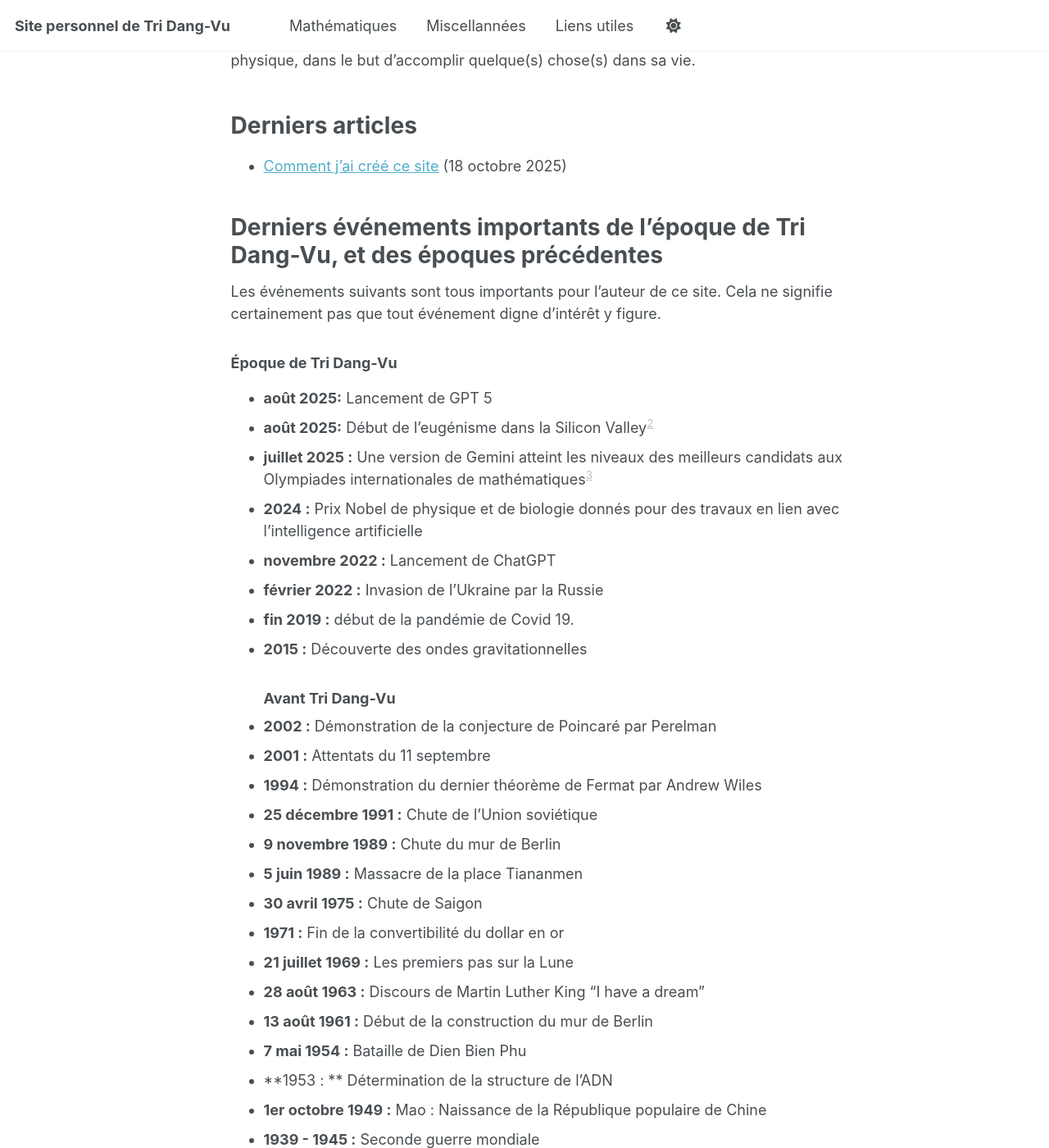
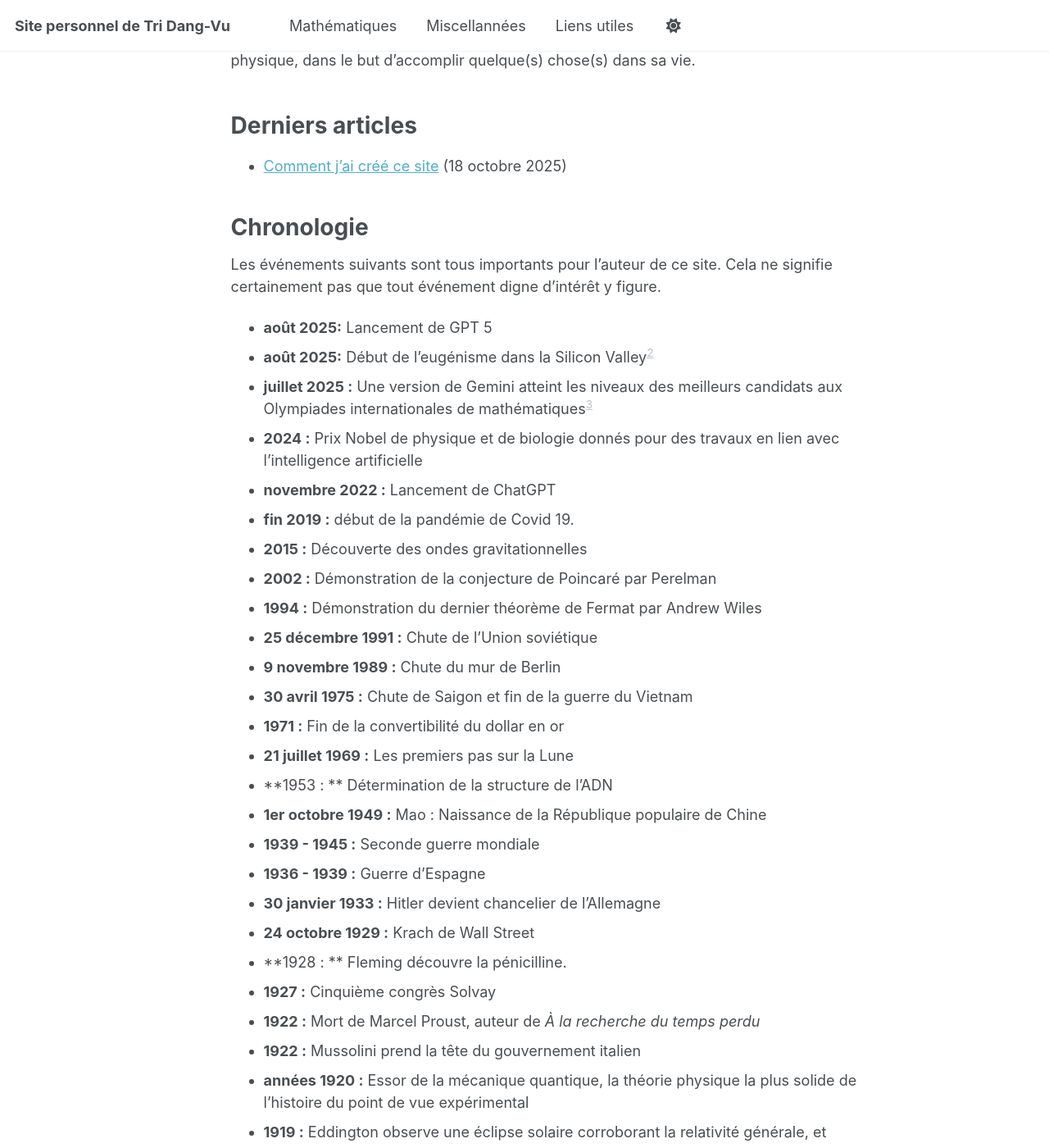
Before and after one commit to tridangvu/tridangvu.github.io, a Jekyll site: the page built from index.md, in a window 1280 px wide and 1400 px high, scrolled down 294 px. Shown: the whole window at 82% size. Built offline with Jekyll 4.4.1, drawn with Linux system fonts in a browser that asks for light colours; a script that is not in the unit is left out.

Commit message:
Update index.md

```diff
--- a/index.md
+++ b/index.md
@@ -19,30 +19,24 @@ Ses préoccupations essentielles sont de chercher à comprendre le monde qui l'e
 - [Comment j'ai créé ce site](/commentjaicreecesite/) (18 octobre 2025)
 <br><br>
 
-# Derniers événements importants de l'époque de Tri Dang-Vu, et des époques précédentes
+# Chronologie
 Les événements suivants sont tous importants pour l'auteur de ce site. Cela ne signifie certainement pas que tout événement digne d'intérêt y figure.
-### Époque de Tri Dang-Vu
+
+
 - **août 2025:** Lancement de GPT 5
 - **août 2025:** Début de l'eugénisme dans la Silicon Valley[^2]
 - **juillet 2025 :** Une version de Gemini atteint les niveaux des meilleurs candidats aux Olympiades internationales de mathématiques[^3]
 - **2024 :** Prix Nobel de physique et de biologie donnés pour des travaux en lien avec l'intelligence artificielle
 - **novembre 2022 :** Lancement de ChatGPT
-- **février 2022 :** Invasion de l'Ukraine par la Russie
 - **fin 2019 :** début de la pandémie de Covid 19.
 - **2015 :** Découverte des ondes gravitationnelles
-### Avant Tri Dang-Vu
 - **2002 :** Démonstration de la conjecture de Poincaré par Perelman
-- **2001 :** Attentats du 11 septembre
 - **1994 :** Démonstration du dernier théorème de Fermat par Andrew Wiles
 - **25 décembre 1991 :** Chute de l'Union soviétique
 -  **9 novembre 1989 :** Chute du mur de Berlin
--  **5 juin 1989 :** Massacre de la place Tiananmen
--  **30 avril 1975 :** Chute de Saigon
+-  **30 avril 1975 :** Chute de Saigon et fin de la guerre du Vietnam
 -  **1971 :** Fin de la convertibilité du dollar en or
 -  **21 juillet 1969 :** Les premiers pas sur la Lune
--  **28 août 1963 :** Discours de Martin Luther King "I have a dream"
--  **13 août 1961 :** Début de la construction du mur de Berlin
--  **7 mai 1954 :** Bataille de Dien Bien Phu
 -  **1953 : ** Détermination de la structure de l’ADN
 -  **1er octobre 1949 :** Mao : Naissance de la République populaire de Chine
 -  **1939 - 1945 :** Seconde guerre mondiale
```
